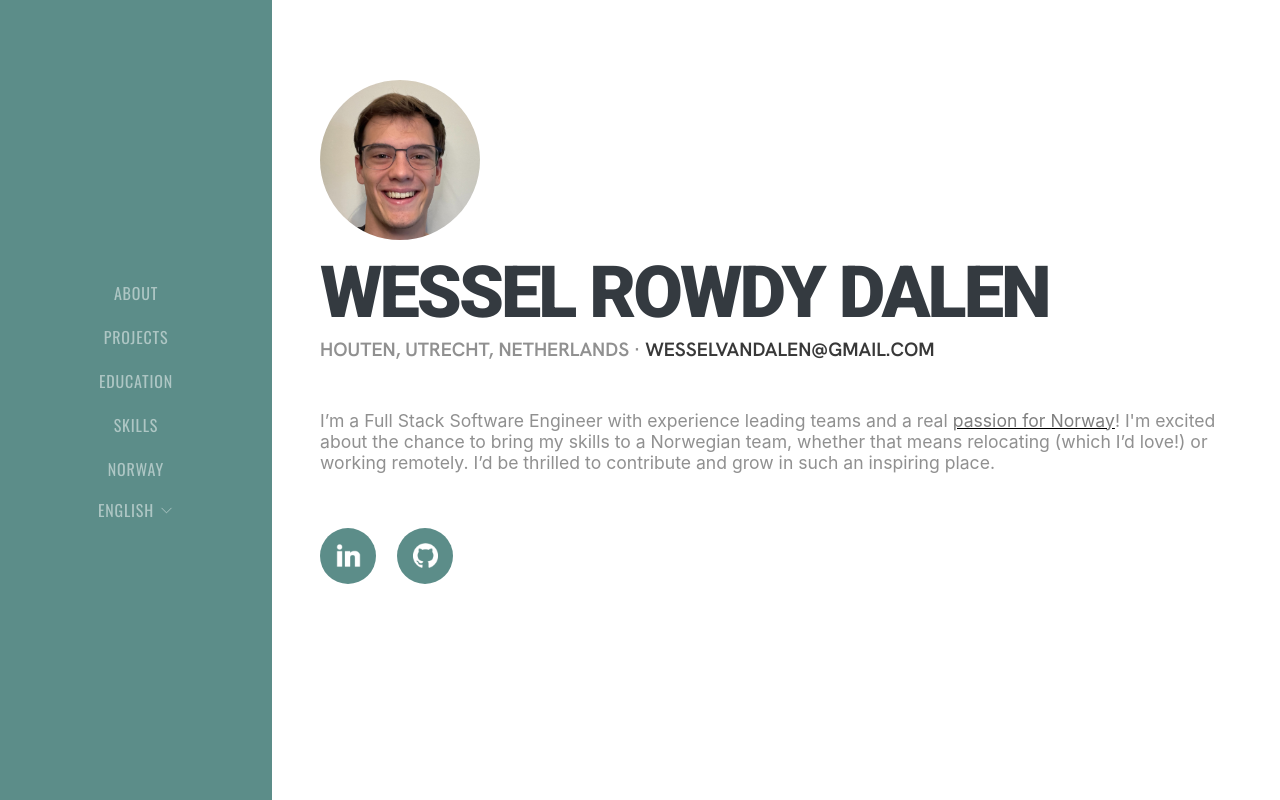
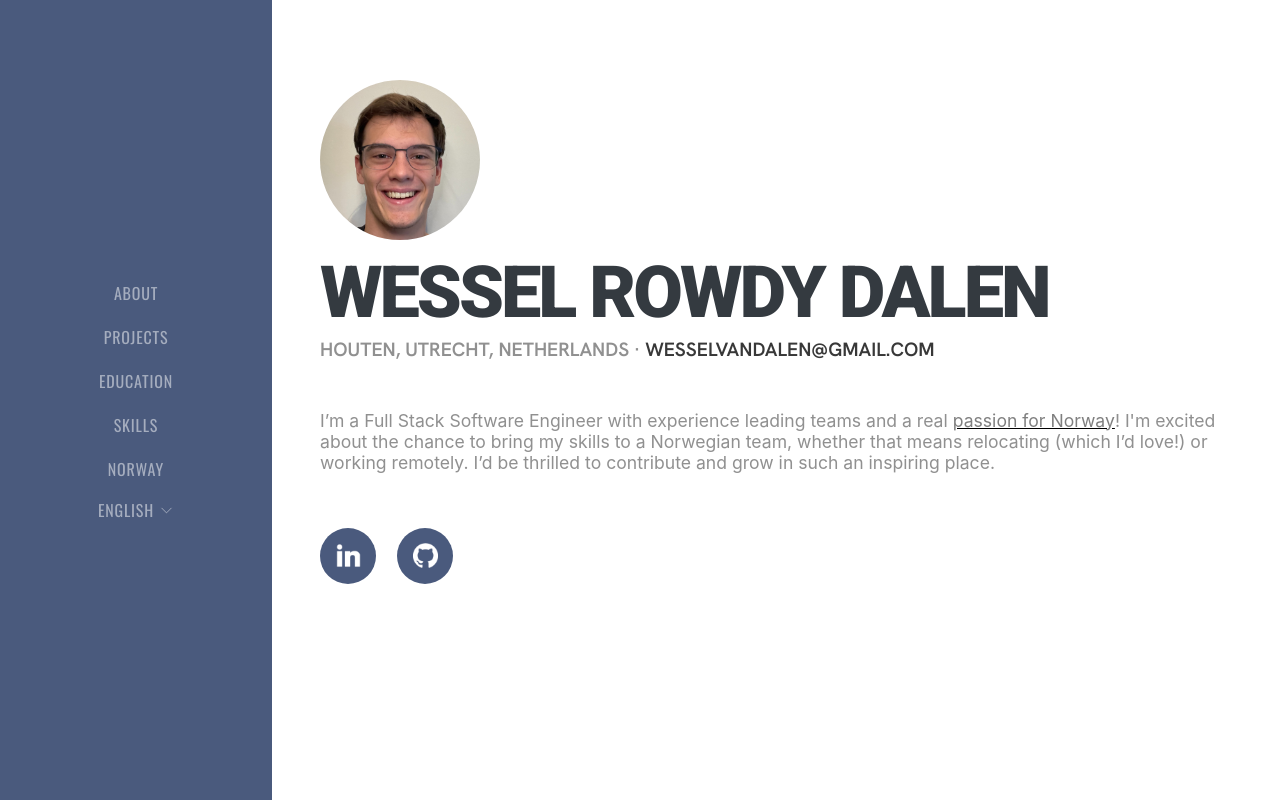
Before and after one commit to wesselvandalen/wesselvandalen.github.io, a React (Create React App) app in the folder my-app/: page / in a window 1280 px wide. Built offline with nearby package versions, Linux system fonts and the light colour scheme; a small style sheet from the web is missing; a web font is replaced by a local one.

Commit message:
color swap

```diff
--- a/my-app/src/App.css
+++ b/my-app/src/App.css
@@ -10,7 +10,7 @@ body {
   font-family: SF Pro Display, sans-serif;
   background-color: #fff;
 
-  --theme-color: #5C8D89;
+  --theme-color: #4A5A7D;
 }
 
 .app-container {
```
Also changed, not shown: 1 other file (tests, documents, lock files or other folders).
